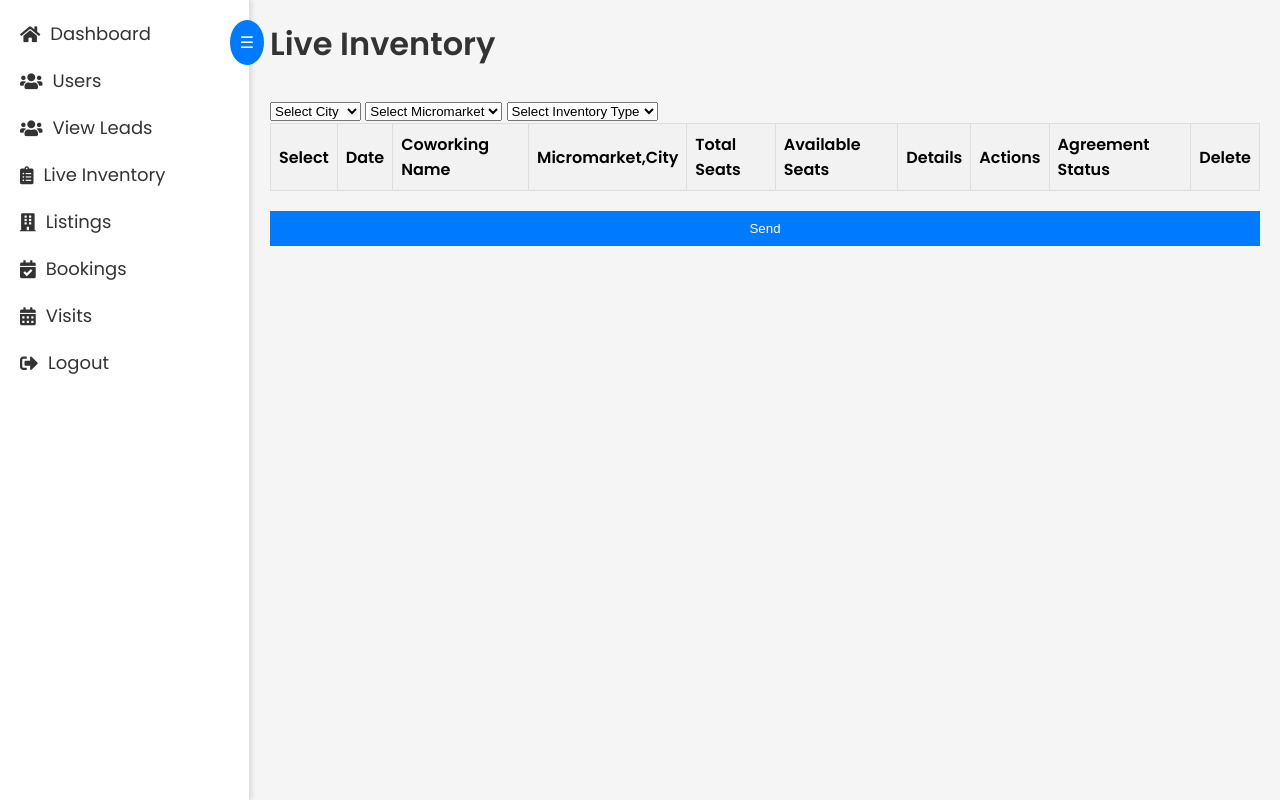
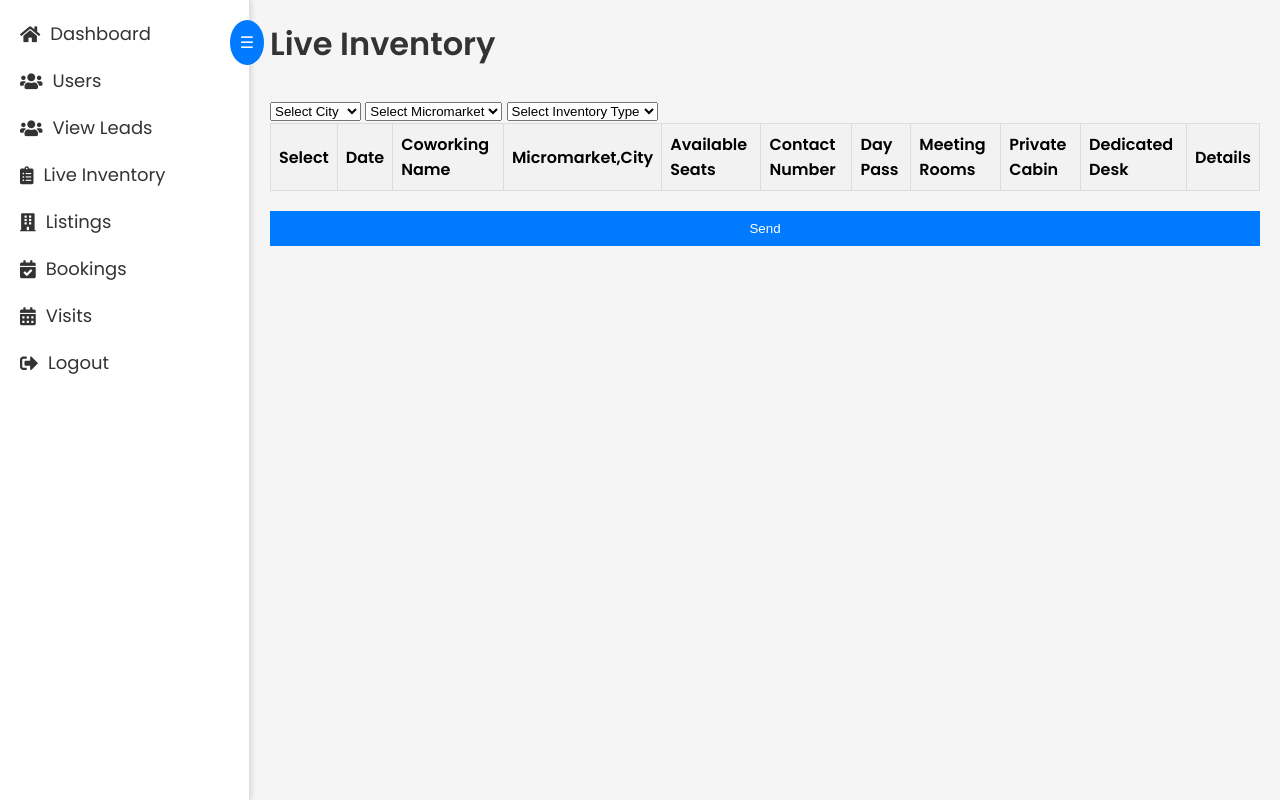
Before and after one commit to propques33/FindUrSpace, a Flask app: template admin/templates/live_inventory.html in a window 1280 px wide. Run offline with Flask 3, Linux system fonts and the light colour scheme; the template is opened without the code that fills it: most values are stand-ins (such as "Sample title", 1, 10 or a date in 2020); lists and menus that the app fills with data are empty; some libraries are stand-ins or nearby versions.

Commit message:
live inventory

```diff
--- a/admin/templates/live_inventory.html
+++ b/admin/templates/live_inventory.html
@@ -87,6 +87,10 @@
             right: 20px;
             font-size: 20px;
             cursor: pointer;
+            background-color: red;
+            color: white;
+            padding: 4px 12px;
+            border-radius: 999px;
         }
 
         /* Updated content styles */
@@ -290,12 +294,17 @@
                         <th>Date</th>
                         <th>Coworking Name</th>
                         <th id="sort-city">Micromarket,City</th>
-                        <th>Total Seats</th>
+                        <!-- <th>Total Seats</th> -->
                         <th>Available Seats</th>
+                        <th>Contact Number</th>
+                        <th>Day Pass</th>
+                        <th>Meeting Rooms</th>
+                        <th>Private Cabin</th>
+                        <th>Dedicated Desk</th>
                         <th>Details</th>
-                        <th>Actions</th> <!-- New column for actions -->
-                        <th>Agreement Status</th> <!-- New Column -->
-                        <th>Delete</th>
+                        <!-- <th>Actions</th>
+                        <th>Agreement Status</th>
+                        <th>Delete</th> -->
                     </tr>
                 </thead>
                 <tbody>
@@ -463,7 +472,7 @@
             });
 
             // Handle file upload form submission
-            uploadForm.addEventListener('submit', function (e) {
+            uploadForm.onsubmit = function (e) {
                 e.preventDefault();
                 const formData = new FormData();
                 formData.append('file', fileInput.files[0]);
@@ -487,7 +496,7 @@
                     }
                 })
                 .catch(error => console.error('Error uploading file:', error));
-            });
+            };
 
             // Function to close the modal when clicking outside
             window.onclick = function(event) {
@@ -549,6 +558,21 @@
                         }
                     });
 
+                    const getInventoryDetails = (type) => {
+                        const item = (space.inventory || []).find(i => i.type === type);
+                        if (!item) return 'N/A';
+
+                        // For room-based inventories
+                        if (item.room_details) {
+                            return item.room_details.map(room =>
+                                `${room.seating_capacity}-seater @ ₹${room.price}`
+                            ).join('<br>');
+                        }
+
+                        // For seat-based inventories
+                        return `${item.count} seats @ ₹${item.price_per_seat}`;
+                    };
+
                     const row = document.createElement('tr');
                     row.innerHTML = `
                         <td>
@@ -557,19 +581,24 @@
                         <td>${formattedDate || 'N/A'}</td>
                         <td>${space.coworking_name || 'N/A'}</td>
                         <td>${space.micromarket || 'N/A'}, ${space.city || 'N/A'}</td>
-                        <td>${space.total_seats || 'N/A'}</td>
                         <td>${space.current_vacancy || 'N/A'}</td>
+                        <td>${space.owner?.phone || 'N/A'}</td>
+                        <td>${getInventoryDetails('Day pass')}</td>
+                        <td>${getInventoryDetails('Meeting rooms')}</td>
+                        <td>${getInventoryDetails('Private cabin')}</td>
+                        <td>${getInventoryDetails('Dedicated desk')}</td>
                         <td><button class="show-details-btn">Show Details</button></td>
-                        <td><button class="upload-btn" data-property-id="${space._id}">Upload</button></td>
-                        <td>${agreementStatus}</td>
-                        <td><button class="delete-btn" data-property-id="${space._id}">Delete</button></td>
                     `;
+                    // <td>${space.total_seats || 'N/A'}</td>
+                    // <td><button class="upload-btn" data-property-id="${space._id}">Upload</button></td>
+                        // <td>${agreementStatus}</td>
+                        // <td><button class="delete-btn" data-property-id="${space._id}">Delete</button></td>
                     // Add event listener for "Show Details" button
                     row.querySelector('.show-details-btn').addEventListener('click', () => displayCoworkingModal(space));
-                    row.querySelector('.delete-btn').addEventListener('click', function () {
-                        const propertyId = this.dataset.propertyId;
-                        openDeleteModal(propertyId); // Open delete modal
-                    });
+                    // row.querySelector('.delete-btn').addEventListener('click', function () {
+                    //     const propertyId = this.dataset.propertyId;
+                    //     openDeleteModal(propertyId); // Open delete modal
+                    // });
                     tableBody.appendChild(row);
                 });
             }
@@ -761,7 +790,14 @@ function displayCoworkingModal(space) {
     const imagesHtml = propertyImages.map(img => `<img src="${img}" width="100" style="margin:5px;">`).join('');
 
     modalContent.innerHTML = `
-        <h2>${space.coworking_name || 'N/A'}</h2>
+        <h2 style="display: flex; justify-content: space-between; align-items: center;">
+            ${space.coworking_name || 'N/A'}
+            ${
+                space.agreement_status === 'Completed'
+                ? `<span style="background-color: green; color: white; padding: 5px 10px; border-radius: 5px; font-size: 14px;position:relative;right:50px;">Agreement Uploaded</span>`
+                : `<button class="upload-btn" data-property-id="${space._id}" style="margin-left:auto;position:relative;right:50px;">Upload Agreement</button>`
+            }
+        </h2>
 
         <h3>Owner Information</h3>
         <p><strong>Name:</strong> ${owner.name || 'N/A'}</p>
@@ -776,7 +812,6 @@ function displayCoworkingModal(space) {
         <p><strong>City:</strong> ${space.city}</p>
         <p><strong>Micromarket:</strong> ${space.micromarket}</p>
         <p><strong>Address:</strong> ${space.address}</p>
-        <p><strong>Total Seats:</strong> ${space.total_seats}</p>
         <p><strong>Available Seats:</strong> ${space.current_vacancy}</p>
 
         <h3>Description</h3>
@@ -806,9 +841,30 @@ function displayCoworkingModal(space) {
 
         <h3>Images</h3>
         ${imagesHtml}
+
+<h3>Upload Agreement / Delete Property</h3>
+<p><strong>Agreement Status:</strong> ${space.agreement_status === 'Completed' ? '<span style="color:green">Completed</span>' : '<span style="color:red">Pending</span>'}</p>
+<button class="upload-btn" data-property-id="${space._id}">Upload</button>
+<button class="delete-btn" data-property-id="${space._id}">Delete</button>
     `;
 
     coworkingModal.classList.add('show');
+    const modalDeleteBtn = coworkingModal.querySelector('.delete-btn');
+    if (modalDeleteBtn) {
+        modalDeleteBtn.addEventListener('click', () => {
+            const propertyId = modalDeleteBtn.dataset.propertyId;
+            openDeleteModal(propertyId);
+        });
+    }
+
+    const modalUploadBtn = coworkingModal.querySelector('.upload-btn');
+    if (modalUploadBtn) {
+        modalUploadBtn.addEventListener('click', () => {
+            const propertyId = modalUploadBtn.dataset.propertyId;
+            propertyIdInput.value = propertyId;
+            uploadModal.classList.add('show');
+        });
+    }
 }
 
 
```
Lines whose indentation alone changed are shown as unchanged.
